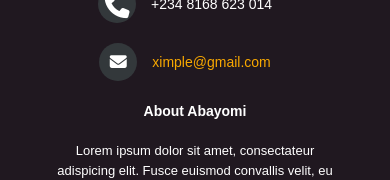
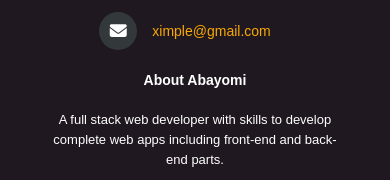
Before and after one commit to drsimplegraffiti/portfolio, a React (Create React App) app: page / in a window 390 px wide. Shown: the part 667-847 px from the top of the page. Built offline with nearby package versions, Linux system fonts and the light colour scheme.

Commit message:
media query for footer fixed

```diff
--- a/package.json
+++ b/package.json
@@ -8,7 +8,6 @@
         "@testing-library/react": "^11.1.0",
         "@testing-library/user-event": "^12.1.10",
         "bootstrap": "^5.0.2",
-        "colorthief": "^2.3.2",
         "graphql": "^15.5.1",
         "moment": "^2.29.1",
         "nouislider": "^15.2.0",
--- a/src/App.css
+++ b/src/App.css
@@ -1,4 +1,4 @@
-/* .App {
+.App {
     display: grid;
     grid-template-columns: repeat(auto-fit, minmax(1f4rem, 1fr));
-} */
+}
--- a/src/Aside.js
+++ b/src/Aside.js
@@ -16,8 +16,10 @@ const Aside = () => {
                 <div style={props}>
                     <div className="aside-container">
                                 <Zoom>
-                                    <aside>
-                                    <img className="Title" src="/img/Title.jpg" alt="background"  id="main-image" />
+                            <aside>
+
+                                    <img className="Title" src="/img/Title.jpg" alt="background" id="main-image" />
+
                                     {/* <img className="Title" src="/img/anime.gif" alt="background" /> */}
                             </aside>
                             </Zoom>
--- a/src/Blogs.jsx
+++ b/src/Blogs.jsx
@@ -19,21 +19,21 @@ const Blogs = () => {
 
             <div class="s-box">
                 <div class="bar"></div>
-                <img alt="1" src="/img/broswerpage.jpg" />
+                <img alt="1" src="/img/broswerpage.jpg" loading="lazy"  />
                 <h1>Generate Invoice</h1>
                 <p>Use JavaScript to download browser page</p>
                 <a class="s-btn" href="https://dev.to/drsimplegraffiti/generate-invoice-pdf-dmd">More</a>
             </div>
             <div class="s-box">
                 <div class="bar"></div>
-                <img alt="2" src="/img/websocket.png" />
+                <img alt="2" src="/img/websocket.png" loading="lazy" />
                 <h1>Socket.io</h1>
                 <p>Use Web Socket to create real-time chat app</p>
                 <a class="s-btn" href="https://dev.to/drsimplegraffiti/chat-app-using-socket-io-1hp0">More</a>
             </div>
             <div class="s-box">
                 <div class="bar"></div>
-                <img alt="3" src="/img/mailnodejs.jpg" />
+                <img alt="3" src="/img/mailnodejs.jpg" loading="lazy" />
                 <h1>Node Mailer</h1>
                 <p>Use Node Mailer to send mails to client</p>
                 <a class="s-btn" href="https://dev.to/drsimplegraffiti/send-mails-using-nodejs-42ag">More</a>
--- a/src/Footer.js
+++ b/src/Footer.js
@@ -46,12 +46,10 @@ const Footer = () => {
 				</div>
 
 			</div>
-
 			<div class="footer-right">
-
 				<p class="footer-company-about">
 					<span id="about-me">About Abayomi</span>
-					Lorem ipsum dolor sit amet, consectateur adispicing elit. Fusce euismod convallis velit, eu auctor lacus vehicula sit amet.
+					A full stack web developer with skills to develop complete web apps including front-end and back-end parts.
 				</p>
 
 				<div class="footer-icons">
--- a/src/List.module.css
+++ b/src/List.module.css
@@ -1,8 +1,4 @@
 .resize {
     font-size: 13px;
-    /* box-shadow: none; */
     box-shadow: 3px 3px 6px rgba(209, 209, 209, 0.2);
-    /* from video */
-    /* /* line-height: 40px; */
-    /* margin-right: 1rem; */
 }
--- a/src/index.css
+++ b/src/index.css
@@ -153,6 +153,10 @@
 
     .hire-me:hover {
         background-color: #e69d00;
+    }
+
+    .hire-me:focus {
+        box-shadow: 0px 0px 0px 4px rgba(230, 157, 0, 0.5);
     }
 
     .brief {
@@ -760,12 +764,6 @@
         margin: 0;
         padding: 0.4rem;
         font-family: 'Poppins', sans-serif;
-        /* stroke effects */
-        /* background: linear-gradient(-45deg, hsl(41, 100%, 49%), hsl(41, 100%, 49%), hsl(41, 100%, 49%), hsl(41, 100%, 49%));
-    background-size: 200% 200%;
-    -webkit-background-clip: text;
-    color: rgb(255, 255, 255);
-    -webkit-text-stroke: 8px transparent; */
     }
 
     .subheading {
@@ -1059,9 +1057,15 @@
         }
     }
 
-    @media (min-width:320px) and (max-width:480px) {
+    @media (max-width:600px) {
         .vl {
             display: none;
+        }
+        .footer-distributed {
+            width: 100%;
+            position: sticky;
+            overflow-x: hidden;
+            color: blue;
         }
         .subheading {
             font-size: 0.7rem;
```
Also changed, not shown: 1 other file (tests, documents, lock files or other folders).
